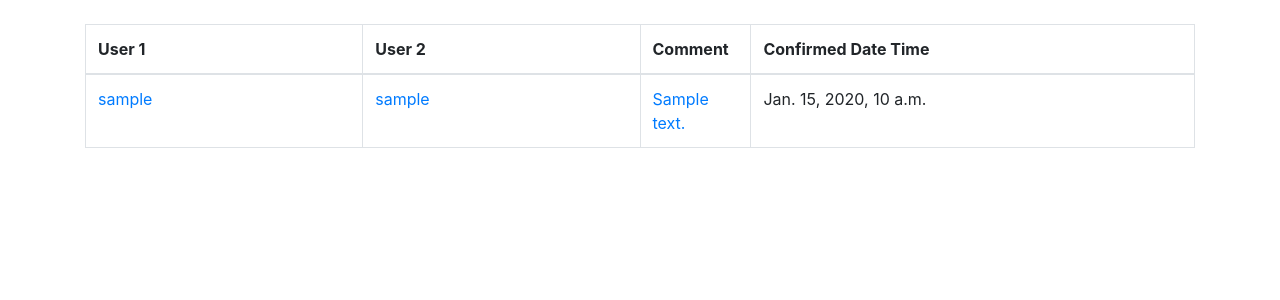
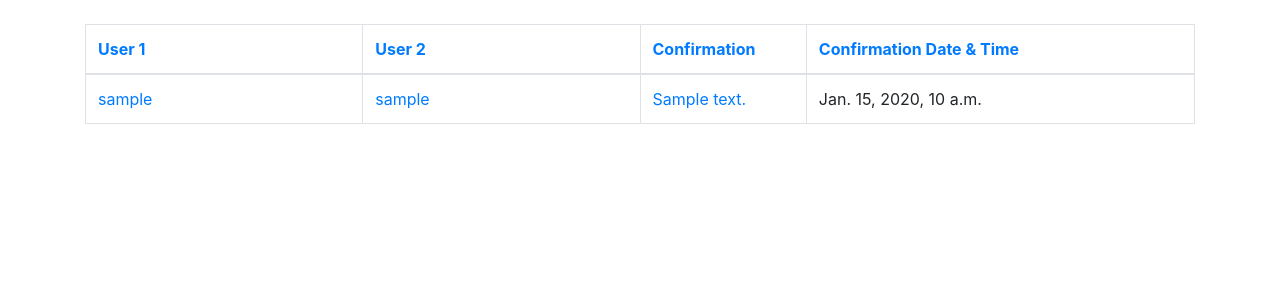
Before and after one commit to integralfx/ConfirmedTrades, a Django app: page / in a window 1280 px wide. Shown: the part 56-356 px from the top of the page. Run offline with Django 3.2, Linux system fonts and the light colour scheme; tables that the repository leaves empty hold one stand-in row (values such as "Sample post"); some libraries are stand-ins or nearby versions; some web fonts are replaced.

Commit message:
Add sorting to all trades

```diff
--- a/trades/templates/trades/all-trades.html
+++ b/trades/templates/trades/all-trades.html
@@ -1,13 +1,39 @@
 {% extends 'base.html' %}
+
+{% load query_transform %}
 
 {% block content %}
     <table class="table table-bordered table-hover">
         <thead>
             <tr>
-                <th style="width: 25%">User 1</th>
-                <th style="width: 25%">User 2</th>
-                <th style="width: 10%">Comment</th>
-                <th style="width: 40%">Confirmed Date Time</th>
+                <th style="width: 25%">
+                    <a href="?{% sort_query request 'sort-user1' %}">
+                        User 1
+                        {% get_param request 'sort-user1' as sort_param %}
+                        {% include 'includes/sort_icon.html' %}
+                    </a>
+                </th>
+                <th style="width: 25%">
+                    <a href="?{% sort_query request 'sort-user2' %}">
+                        User 2
+                        {% get_param request 'sort-user2' as sort_param %}
+                        {% include 'includes/sort_icon.html' %}
+                    </a>
+                </th>
+                <th style="width: 15%">
+                    <a href="?{% sort_query request 'sort-confirmation' %}">
+                        Confirmation
+                        {% get_param request 'sort-confirmation' as sort_param %}
+                        {% include 'includes/sort_icon.html' %}
+                    </a>
+                </th>
+                <th style="width: 35%">
+                    <a href="?{% sort_query request 'sort-date' %}">
+                        Confirmation Date & Time
+                        {% get_param request 'sort-date' as sort_param %}
+                        {% include 'includes/sort_icon.html' %}
+                    </a>
+                </th>
             </tr>
         </thead>
         <tbody>
--- a/trades/views.py
+++ b/trades/views.py
@@ -12,6 +12,23 @@ class TradeListView(ListView):
     paginate_by = 20
     ordering = ['user1']
 
+    def get_queryset(self):
+        qs = Trade.objects.all()
+
+        if 'sort-user1' in self.request.GET:
+            sort_order = self.request.GET['sort-user1']
+            qs = qs.order_by(f'{"-" if sort_order == "desc" else ""}user1__username')
+        elif 'sort-user2' in self.request.GET:
+            sort_order = self.request.GET['sort-user2']
+            qs = qs.order_by(f'{"-" if sort_order == "desc" else ""}user2__username')
+        elif 'sort-confirmation' in self.request.GET:
+            sort_order = self.request.GET['sort-confirmation']
+            qs = qs.order_by(f'{"-" if sort_order == "desc" else ""}comment_id')
+        elif 'sort-date' in self.request.GET:
+            sort_order = self.request.GET['sort-date']
+            qs = qs.order_by(f'{"-" if sort_order == "desc" else ""}confirmation_datetime')
+
+        return qs
 
 class RedditorListView(ListView):
     model = Redditor
```
